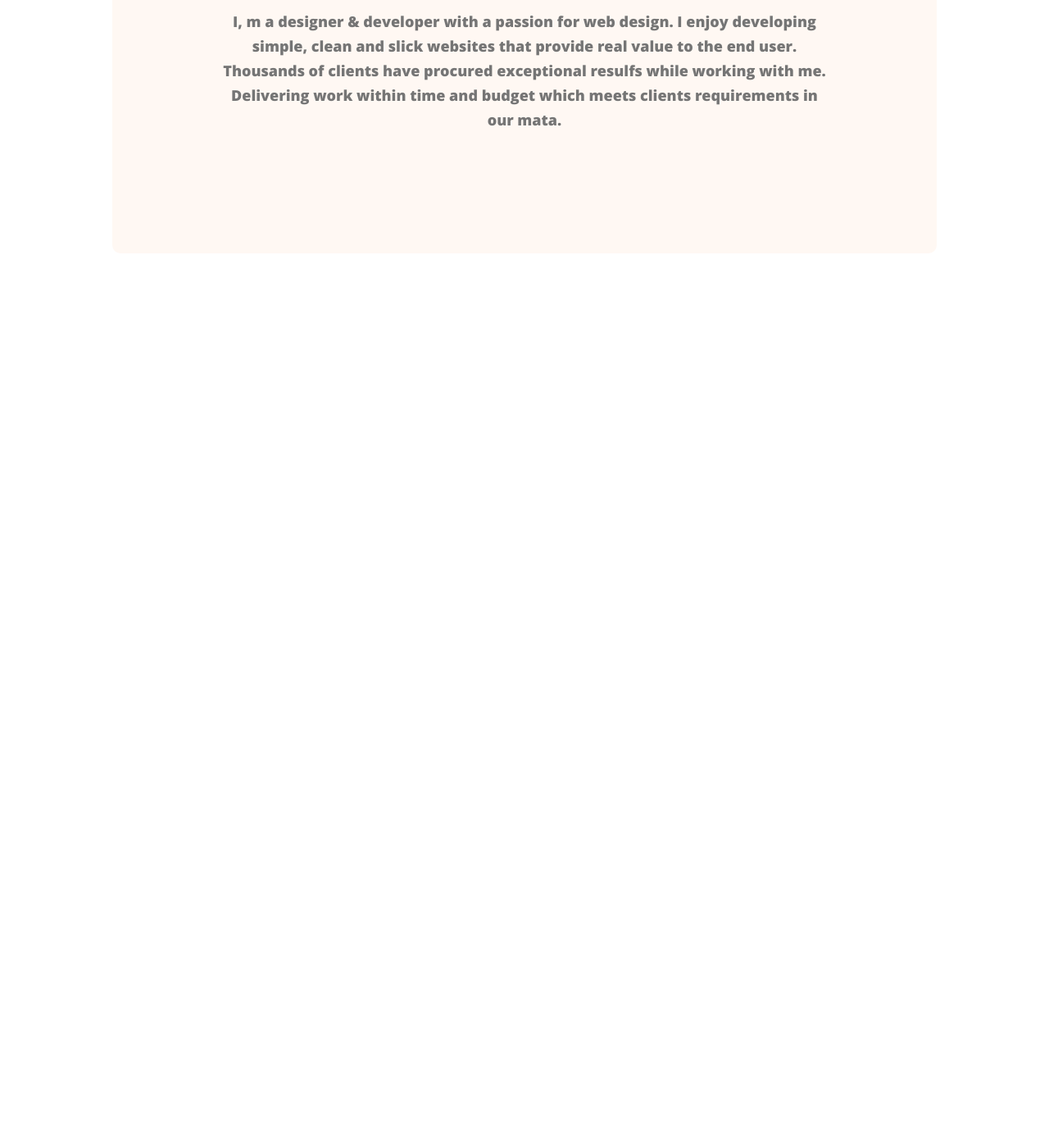
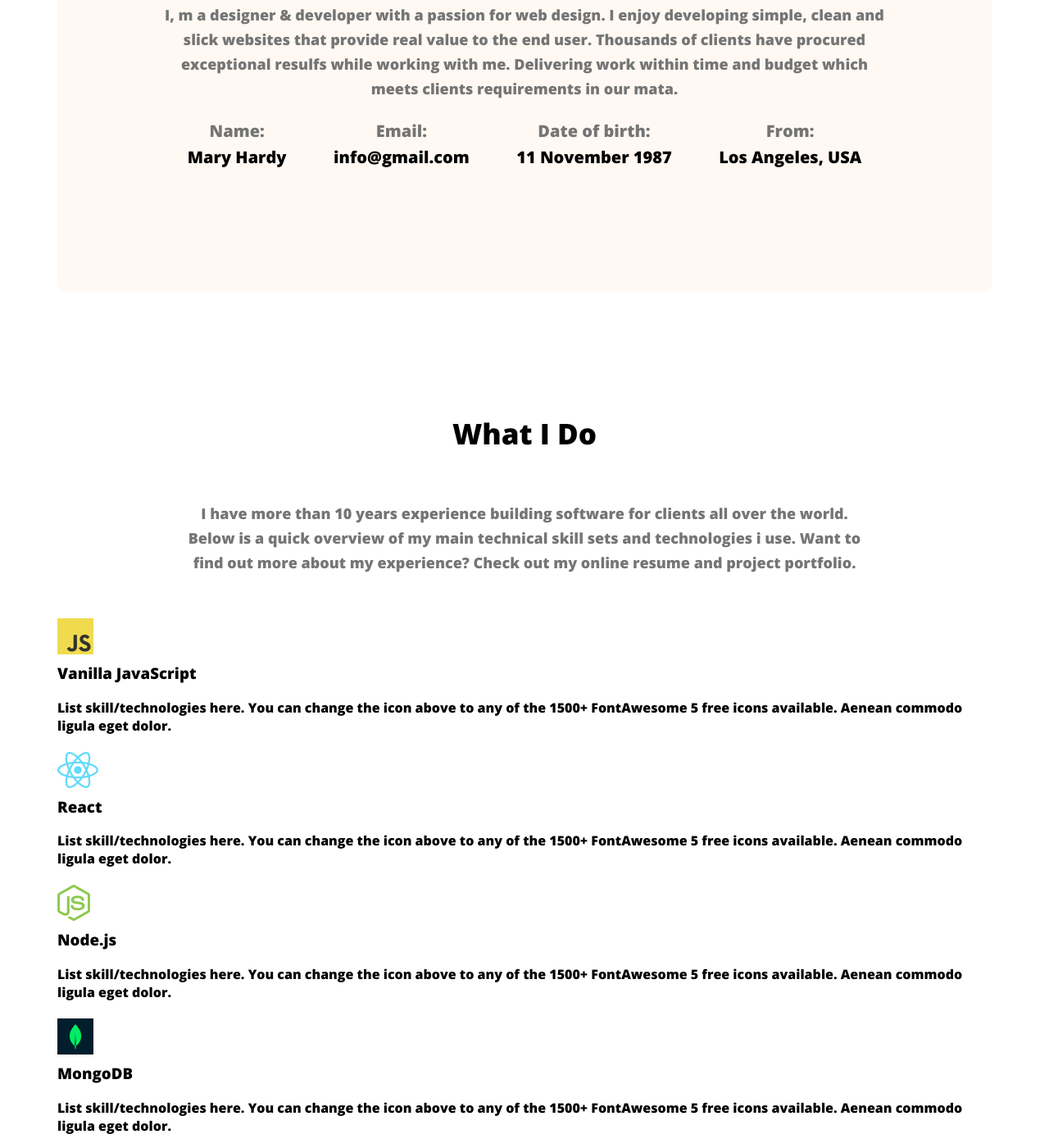
Before and after one commit to tanzidhasanmunna/web-developer-portfolio, a plain HTML site: page index.html in a window 1280 px wide. Shown: the part 1064-2464 px from the top of the page at 82% size. Before the commit the page ends 1502 px from the top, so only its background shows below. Drawn offline with nearby package versions, Linux system fonts and the light colour scheme.

Commit message:
What i do added

```diff
--- a/Style/style.css
+++ b/Style/style.css
@@ -93,11 +93,39 @@ nav a {
   color: #474747;
 }
 /* Main section style */
+main {
+  max-width: 1140px;
+  margin: 0 auto;
+}
 
 /* About section style */
 .about {
   border-radius: 10px;
   background: #fff8f3;
   padding: 130px;
-  margin: 129px;
+  margin-top: 121px;
+  margin-bottom: 150px;
 }
+.about-info-container {
+  display: flex;
+  justify-content: space-around;
+}
+
+.about-info {
+  text-align: center;
+  font-size: 20px;
+  font-weight: 400;
+}
+.info-title {
+  font-weight: 400;
+  color: #757575;
+  margin: 0;
+}
+
+.info-description {
+  font-size: 20px;
+  font-weight: 700;
+}
+#what-i-do-description{
+  padding: 30px 150px;
+}
--- a/index.html
+++ b/index.html
@@ -46,6 +46,72 @@
           while working with me. Delivering work within time and budget which
           meets clients requirements in our mata.
         </p>
+        <div class="about-info-container">
+          <div class="about-info">
+            <h4 class="info-title">Name:</h4>
+            <p class="info-description">Mary Hardy</p>
+          </div>
+          <div class="about-info">
+            <h4 class="info-title">Email:</h4>
+            <p class="info-description">info@gmail.com</p>
+          </div>
+          <div class="about-info">
+            <h4 class="info-title">Date of birth:</h4>
+            <p class="info-description">11 November 1987</p>
+          </div>
+          <div class="about-info">
+            <h4 class="info-title">From:</h4>
+            <p class="info-description">Los Angeles, USA</p>
+          </div>
+        </div>
+      </section>
+      <!-- what i do  section -->
+      <section>
+        <h2 class="section-title">What I Do</h2>
+        <p id="what-i-do-description" class="section-description">
+          I have more than 10 years experience building software for clients all
+          over the world. Below is a quick overview of my main technical skill
+          sets and technologies i use. Want to find out more about my
+          experience? Check out my online resume and project portfolio.
+        </p>
+        <div class="skills-container">
+          <div class="skill">
+            <img src="Images/icons/js.png" alt="" />
+            <h3 class="skill-title">Vanilla JavaScript</h3>
+            <p class="skill-description">
+              List skill/technologies here. You can change the icon above to any
+              of the 1500+ FontAwesome 5 free icons available. Aenean commodo
+              ligula eget dolor.
+            </p>
+          </div>
+          <div class="skill">
+            <img src="Images/icons/react.png" alt="" />
+            <h3 class="skill-title">React</h3>
+            <p class="skill-description">
+              List skill/technologies here. You can change the icon above to any
+              of the 1500+ FontAwesome 5 free icons available. Aenean commodo
+              ligula eget dolor.
+            </p>
+          </div>
+          <div class="skill">
+            <img src="Images/icons/nodejs.png" alt="" />
+            <h3 class="skill-title">Node.js</h3>
+            <p class="skill-description">
+              List skill/technologies here. You can change the icon above to any
+              of the 1500+ FontAwesome 5 free icons available. Aenean commodo
+              ligula eget dolor.
+            </p>
+          </div>
+          <div class="skill">
+            <img src="Images/icons/mongo.png" alt="" />
+            <h3 class="skill-title">MongoDB</h3>
+            <p class="skill-description">
+              List skill/technologies here. You can change the icon above to any
+              of the 1500+ FontAwesome 5 free icons available. Aenean commodo
+              ligula eget dolor.
+            </p>
+          </div>
+        </div>
       </section>
     </main>
     <footer></footer>
```
